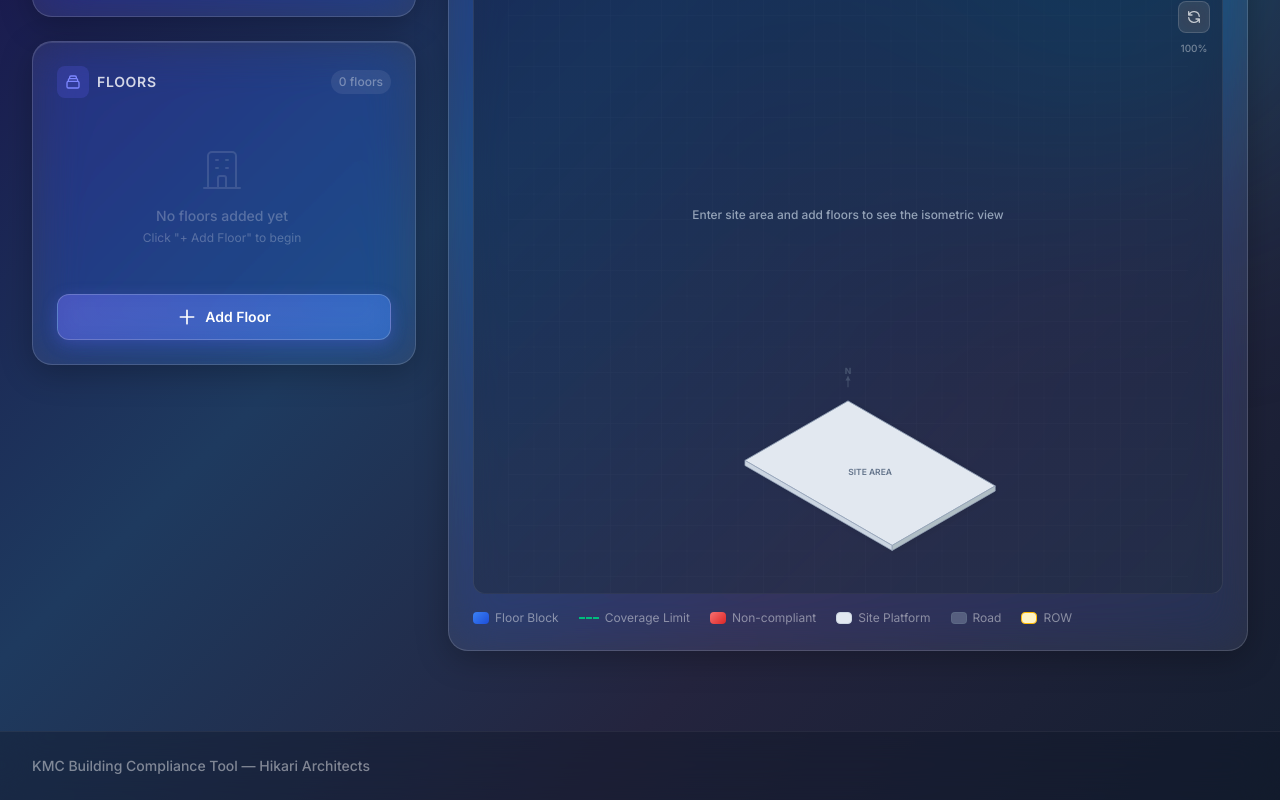
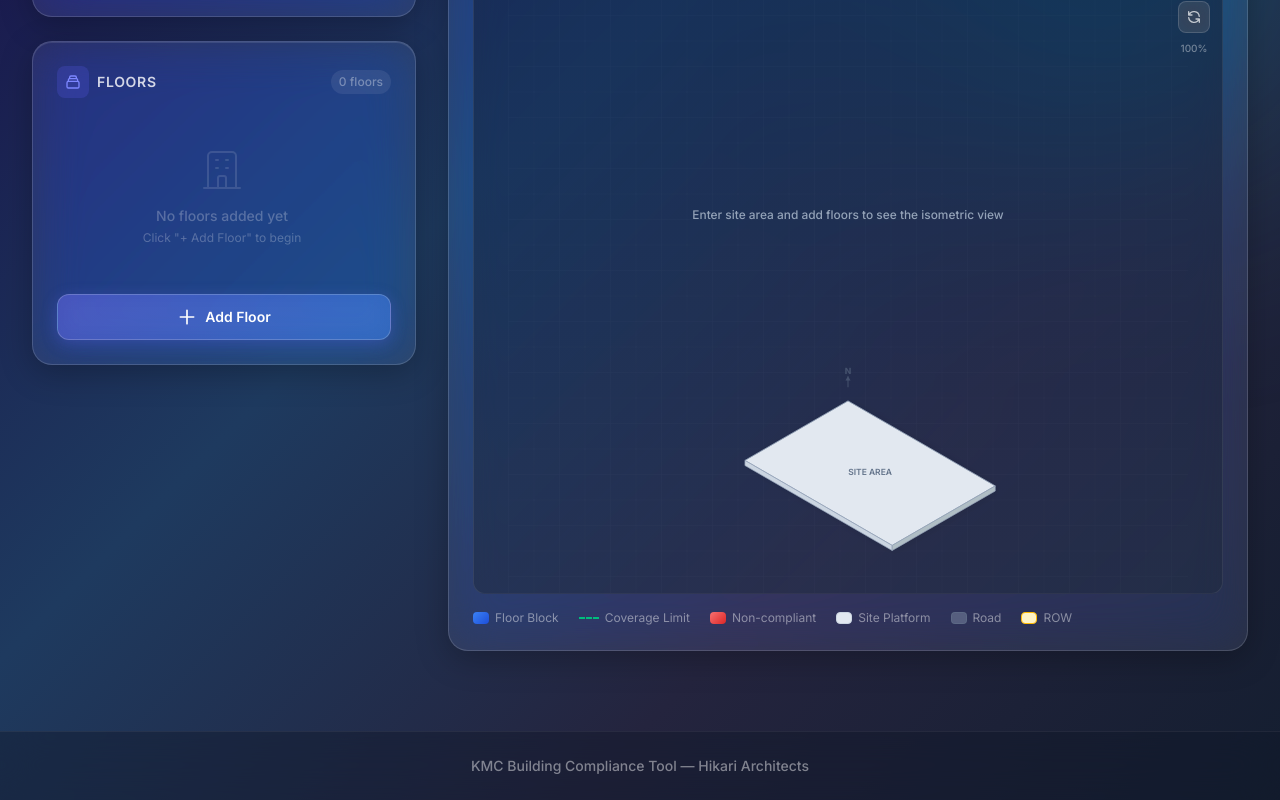
Before and after one commit to sudils58/byelaw-viz-new, a React (Vite) app: page / in a window 1280 px wide. Shown: the part 758-1558 px from the top of the page. Built offline with nearby package versions, Linux system fonts and the light colour scheme.

Commit message:
Center footer text

```diff
--- a/src/App.jsx
+++ b/src/App.jsx
@@ -191,7 +191,7 @@ export default function App() {
             {/* Footer */}
             <footer className="mt-12 relative z-10" style={{ background: 'rgba(15,23,42,0.4)', backdropFilter: 'blur(20px)', borderTop: '1px solid rgba(255,255,255,0.06)' }}>
                 <div className="max-w-7xl mx-auto px-4 sm:px-6 lg:px-8 py-6">
-                    <p className="text-white/45 text-sm font-medium">
+                    <p className="text-white/45 text-sm font-medium text-center">
                         KMC Building Compliance Tool — Hikari Architects
                     </p>
                 </div>
```
